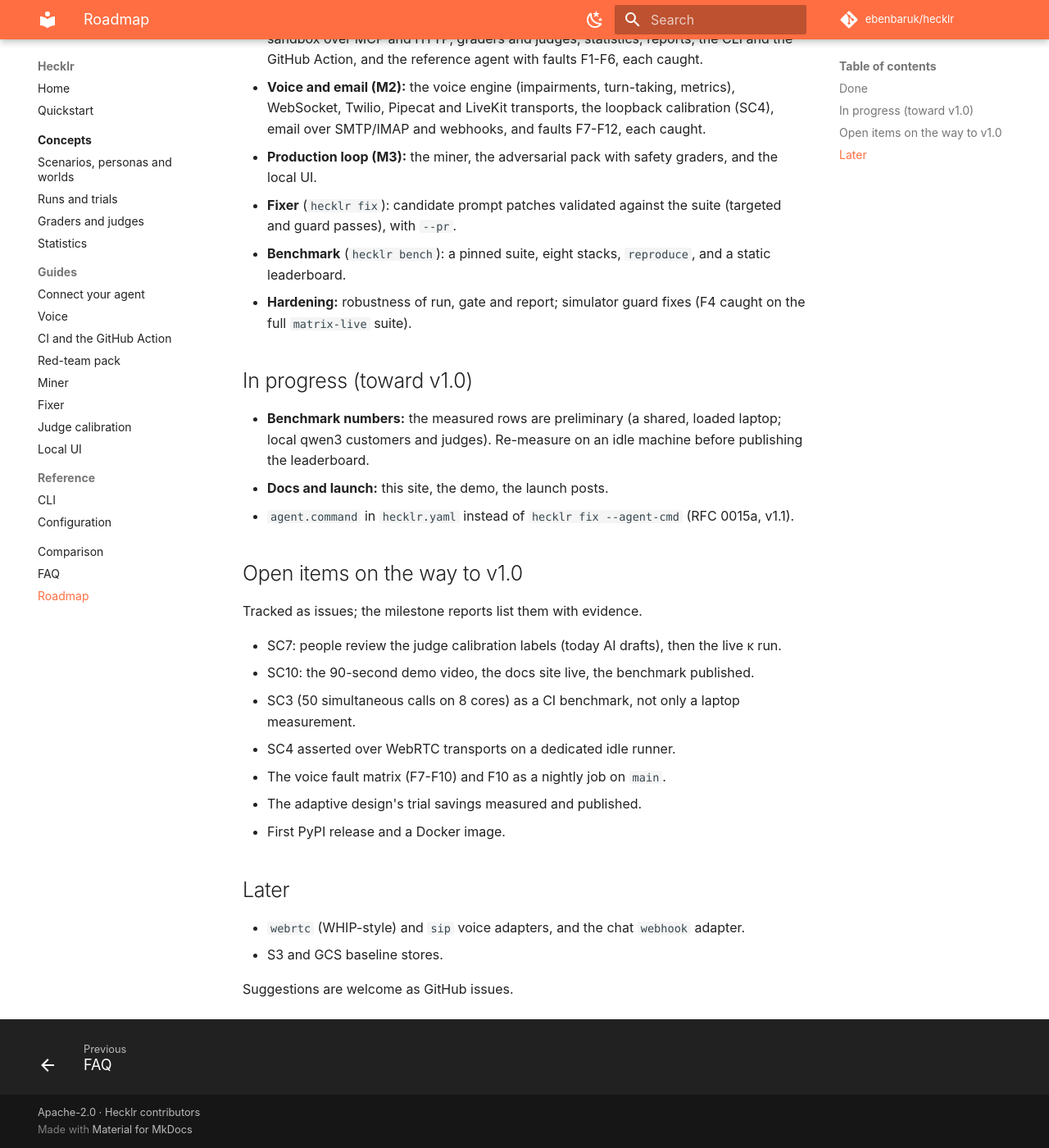
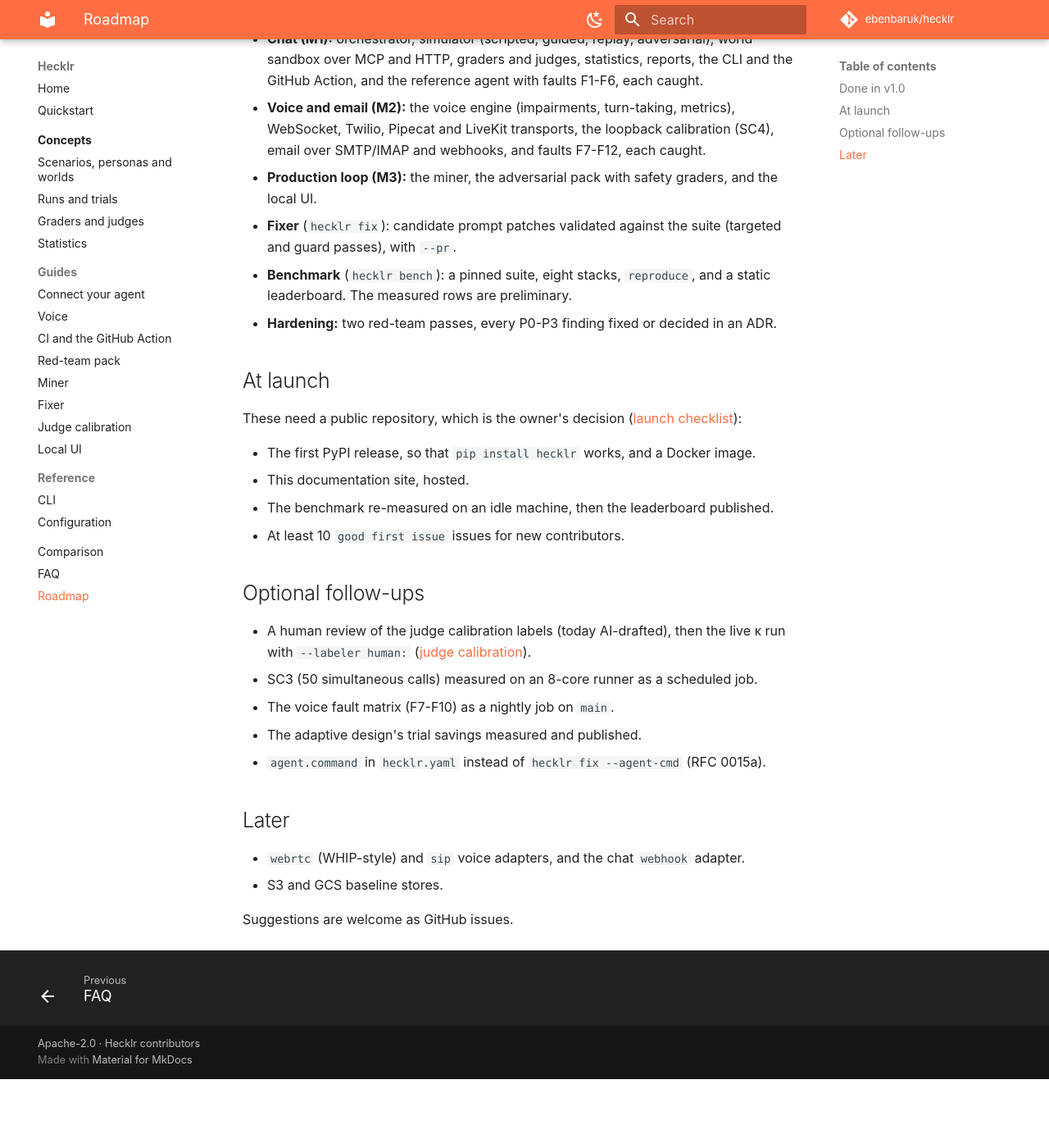
Before and after one commit to ebenbaruk/hecklr, an MkDocs documentation site: the page built from docs/roadmap.md, in a window 1280 px wide and 1400 px high, scrolled down 372 px. Shown: the whole window at 82% size. Built offline with MkDocs 1.6.1 and Material for MkDocs 9.7.7, drawn with Linux system fonts in a browser that asks for light colours; comment, search, counter and statistics services are not loaded; after the commit the page ends 1688 px from its top, so only the background shows below that; some of the changed text lies outside the part shown.

Commit message:
docs(v1): record the owner's v1.0 scope decisions for SC3, SC7 and SC10
ADR 0024 records what the owner accepted on 2026-10-24: SC3 on the
10-core measurement (0.78 cores for 50 calls), SC7 on agreement with
AI-drafted labels (stated as such), SC10 without the demo video and
with publication deferred to the launch. V1.0, M2, LAUNCH and the
roadmap now apply them; good first issues become a launch-day task.

Co-Authored-By: Claude Opus 5.5 <noreply@anthropic.com>

```diff
--- a/docs/roadmap.md
+++ b/docs/roadmap.md
@@ -1,10 +1,13 @@
 # Roadmap
 
-Hecklr is built in waves from its
-[specification](https://github.com/ebenbaruk/hecklr/blob/main/docs/SPEC.md); each wave closes on a
-milestone report with evidence for every criterion.
+Hecklr was built in waves from its
+[specification](https://github.com/ebenbaruk/hecklr/blob/main/docs/SPEC.md); each wave closed on a
+milestone report with evidence for every criterion. **v1.0 is done**: all ten success criteria
+are met, three of them (SC3, SC7, SC10) as the owner scoped them for v1.0
+([v1.0 report](https://github.com/ebenbaruk/hecklr/blob/main/docs/milestones/V1.0.md),
+[ADR 0024](https://github.com/ebenbaruk/hecklr/blob/main/docs/adr/0024-hdocs-v1-scope-decisions.md)).
 
-## Done
+## Done in v1.0
 
 - **Foundation:** frozen schemas, the provider layer with a deterministic fake model and a response
   cache, CI.
@@ -18,29 +21,27 @@ milestone report with evidence for every criterion.
 - **Fixer** (`hecklr fix`): candidate prompt patches validated against the suite (targeted and
   guard passes), with `--pr`.
 - **Benchmark** (`hecklr bench`): a pinned suite, eight stacks, `reproduce`, and a static
-  leaderboard.
-- **Hardening:** robustness of run, gate and report; simulator guard fixes (F4 caught on the full
-  `matrix-live` suite).
+  leaderboard. The measured rows are preliminary.
+- **Hardening:** two red-team passes, every P0-P3 finding fixed or decided in an ADR.
 
-## In progress (toward v1.0)
+## At launch
 
-- **Benchmark numbers:** the measured rows are preliminary (a shared, loaded laptop; local qwen3
-  customers and judges). Re-measure on an idle machine before
-  publishing the leaderboard.
-- **Docs and launch:** this site, the demo, the launch posts.
-- `agent.command` in `hecklr.yaml` instead of `hecklr fix --agent-cmd` (RFC 0015a, v1.1).
+These need a public repository, which is the owner's decision
+([launch checklist](https://github.com/ebenbaruk/hecklr/blob/main/docs/milestones/LAUNCH.md)):
 
-## Open items on the way to v1.0
+- The first PyPI release, so that `pip install hecklr` works, and a Docker image.
+- This documentation site, hosted.
+- The benchmark re-measured on an idle machine, then the leaderboard published.
+- At least 10 `good first issue` issues for new contributors.
 
-Tracked as issues; the milestone reports list them with evidence.
+## Optional follow-ups
 
-- SC7: people review the judge calibration labels (today AI drafts), then the live κ run.
-- SC10: the 90-second demo video, the docs site live, the benchmark published.
-- SC3 (50 simultaneous calls on 8 cores) as a CI benchmark, not only a laptop measurement.
-- SC4 asserted over WebRTC transports on a dedicated idle runner.
-- The voice fault matrix (F7-F10) and F10 as a nightly job on `main`.
+- A human review of the judge calibration labels (today AI-drafted), then the live κ run with
+  `--labeler human:` ([judge calibration](guides/judge-calibration.md)).
+- SC3 (50 simultaneous calls) measured on an 8-core runner as a scheduled job.
+- The voice fault matrix (F7-F10) as a nightly job on `main`.
 - The adaptive design's trial savings measured and published.
-- First PyPI release and a Docker image.
+- `agent.command` in `hecklr.yaml` instead of `hecklr fix --agent-cmd` (RFC 0015a).
 
 ## Later
 
```
Also changed, not shown: docs/adr/0024-hdocs-v1-scope-decisions.md (added, +69 -0 lines), docs/milestones/LAUNCH.md (+24 -16 lines), docs/milestones/M2.md (+5 -6 lines), docs/milestones/V1.0.md (+20 -15 lines).
